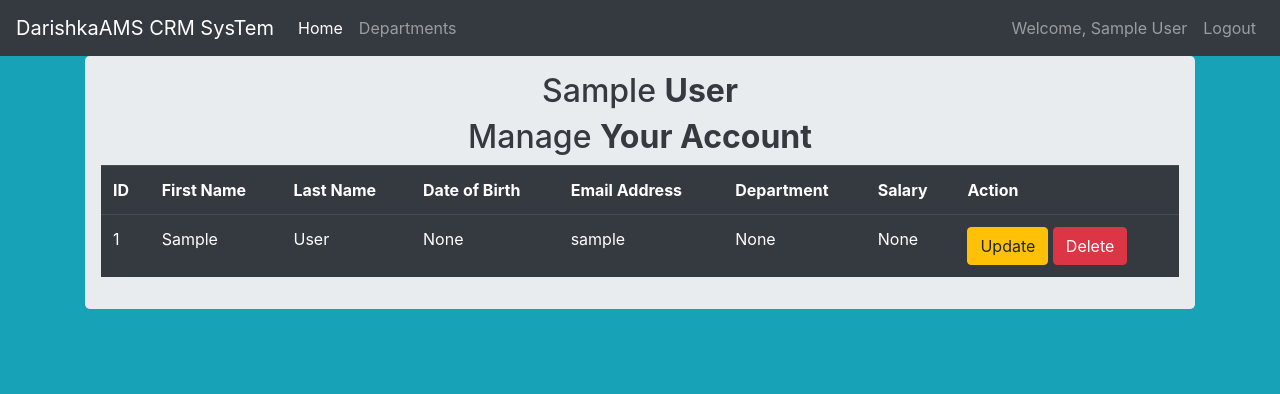
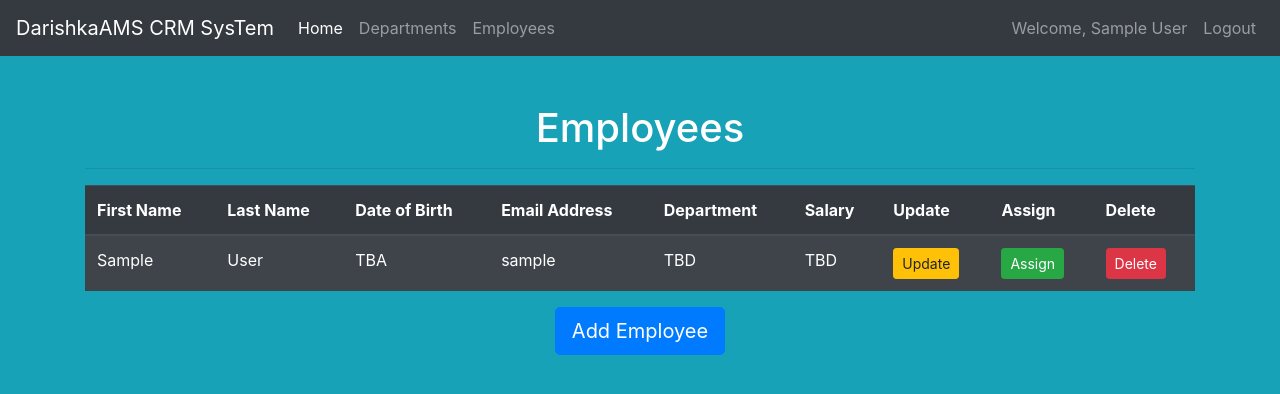
Before and after one commit to DarishkaAMS/Flask_Projects-EPAM-CRM, a Flask app: page /employees in a window 1280 px wide. Shown: the top 394 px of the page. Run offline with Flask 2, Linux system fonts and the light colour scheme; the visitor is signed in with stand-in values (Sample User, id 1); data comes from the database, SQL or seed files in the repository.

Commit message:
Add Employees table

```diff
--- a/department_app/models/employee.py
+++ b/department_app/models/employee.py
@@ -22,7 +22,6 @@ class Employee (db.Model, UserMixin):
     date_of_birth = db.Column(db.Date)
     salary = db.Column(db.Integer)
     password_hash = db.Column(db.String(length=150), nullable=False)
-    # What if dep NAME
     department_id = db.Column(db.Integer, db.ForeignKey('departments.id'))
 
     def to_dict(self):
--- a/department_app/templates/base.html
+++ b/department_app/templates/base.html
@@ -6,7 +6,8 @@
     <meta name="viewport" content="width=device-width, initial-scale=1, shrink-to-fit=no">
 
     <!-- Bootstrap CSS -->
-    <link rel="stylesheet" href="https://cdn.jsdelivr.net/npm/bootstrap@4.5.3/dist/css/bootstrap.min.css" integrity="sha384-TX8t27EcRE3e/ihU7zmQxVncDAy5uIKz4rEkgIXeMed4M0jlfIDPvg6uqKI2xXr2" crossorigin="anonymous">
+    <link rel="stylesheet" href="https://cdn.jsdelivr.net/npm/bootstrap@4.5.3/dist/css/bootstrap.min.css"
+          integrity="sha384-TX8t27EcRE3e/ihU7zmQxVncDAy5uIKz4rEkgIXeMed4M0jlfIDPvg6uqKI2xXr2" crossorigin="anonymous">
     <link rel="icon" type="image/x-icon" href="/static/img/CRM_logo.png">
     <title>
         {% block title %}
@@ -22,11 +23,15 @@
     <div class="collapse navbar-collapse" id="navbarNav">
         <ul class="navbar-nav mr-auto">
             <li class="nav-item active">
-                    <a class="nav-link" href="{{ url_for('user.home_page') }}">Home <span class="sr-only">(current)</span></a>
+                <a class="nav-link" href="{{ url_for('user.home_page') }}">Home <span
+                        class="sr-only">(current)</span></a>
             </li>
             {% if current_user.is_authenticated %}
             <li class="nav-item">
                 <a class="nav-link" href="{{ url_for('user.retrieve_departments') }}">Departments</a>
+            </li>
+            <li class="nav-item">
+                <a class="nav-link" href="{{ url_for('user.retrieve_employees') }}">Employees</a>
             </li>
             {% endif %}
         </ul>
@@ -39,7 +44,8 @@
                 </a>
             </li>
             <li class="nav-item">
-                        <a class="nav-link" href="{{ url_for('user.retrieve_employee', id=current_user.id) }}">Welcome, {{ current_user.first_name }} {{ current_user.last_name }}</a>
+                <a class="nav-link" href="{{ url_for('user.retrieve_employee', id=current_user.id) }}">Welcome, {{
+                    current_user.first_name }} {{ current_user.last_name }}</a>
             </li>
             <li class="nav-item">
                 <a class="nav-link" href="{{ url_for('user.logout_page') }}">Logout</a>
@@ -79,8 +85,12 @@
 <!-- Optional JavaScript; choose one of the two! -->
 
 <!-- Option 1: jQuery and Bootstrap Bundle (includes Popper) -->
-    <script src="https://code.jquery.com/jquery-3.5.1.slim.min.js" integrity="sha384-DfXdz2htPH0lsSSs5nCTpuj/zy4C+OGpamoFVy38MVBnE+IbbVYUew+OrCXaRkfj" crossorigin="anonymous"></script>
-    <script src="https://cdn.jsdelivr.net/npm/bootstrap@4.5.3/dist/js/bootstrap.bundle.min.js" integrity="sha384-ho+j7jyWK8fNQe+A12Hb8AhRq26LrZ/JpcUGGOn+Y7RsweNrtN/tE3MoK7ZeZDyx" crossorigin="anonymous"></script>
+<script src="https://code.jquery.com/jquery-3.5.1.slim.min.js"
+        integrity="sha384-DfXdz2htPH0lsSSs5nCTpuj/zy4C+OGpamoFVy38MVBnE+IbbVYUew+OrCXaRkfj"
+        crossorigin="anonymous"></script>
+<script src="https://cdn.jsdelivr.net/npm/bootstrap@4.5.3/dist/js/bootstrap.bundle.min.js"
+        integrity="sha384-ho+j7jyWK8fNQe+A12Hb8AhRq26LrZ/JpcUGGOn+Y7RsweNrtN/tE3MoK7ZeZDyx"
+        crossorigin="anonymous"></script>
 
 <!-- Option 2: jQuery, Popper.js, and Bootstrap JS
 <script src="https://code.jquery.com/jquery-3.5.1.slim.min.js" integrity="sha384-DfXdz2htPH0lsSSs5nCTpuj/zy4C+OGpamoFVy38MVBnE+IbbVYUew+OrCXaRkfj" crossorigin="anonymous"></script>
@@ -93,5 +103,6 @@
             background-color: #17a2b8;
             color: #fff;
         }
+
 </style>
 </html>
--- a/department_app/templates/employees/employees.html
+++ b/department_app/templates/employees/employees.html
@@ -1,72 +1,125 @@
 {% extends 'base.html' %}
 
 {% block title %}
-{{ current_user.first_name }} | {{ current_user.last_name }}
-{% endblock %}
+Employees
+{% endblock%}
 
 {% block content %}
 
+<!--{% if current_user.is_authenticated %}-->
+<body>
 <div class="container">
-    <div class="row">
-        <div class="col md-12">
-            <div class="jumbotron p-3" align="center" style="color:#343a40">
-                <h2>{{ current_user.first_name }} <b> {{ current_user.last_name }} </b>
-                    <h2>Manage <b> Your Account </b>
-                    </h2>
-
-                    <table class="table table-hover table-dark">
+    <div class="table-wrapper">
+        <br/>
+        <br/>
+        <h1 style="text-align:center;">Employees</h1>
+        {% if employees %}
+        <hr class="intro-divider">
+        <div class="center">
+            <table class="table table-striped table-dark">
+                <thead>
                 <tr>
-                            <th>ID</th>
                             <th>First Name</th>
                             <th>Last Name</th>
                             <th>Date of Birth</th>
                             <th>Email Address</th>
                             <th>Department</th>
                             <th>Salary</th>
-                            <th>Action</th>
+                            <th>Update</th>
+                            <th>Assign</th>
+                            <th>Delete</th>
                 </tr>
 
+                </thead>
+                <tbody>
+                {% for employee in employees %}
                 <tr>
-                            <td>{{current_user.id}}</td>
-                            <td>{{current_user.first_name}}</td>
-                            <td>{{current_user.last_name}}</td>
-                            <td>{{current_user.date_of_birth}}</td>
-                            <td>{{current_user.email_address}}</td>
-                            <td>{{current_user.department}}</td>
-                            <td>{{current_user.salary}}</td>
+
+                            <td>{{employee.first_name}}</td>
+                            <td>{{employee.last_name}}</td>
+                    {% if employee.date_of_birth %}
+                            <td>{{employee.date_of_birth}}</td>
+                    {% else %}
+                                                <td> TBA </td>
+                            {% endif %}
+                            <td>{{employee.email_address}}</td>
+                            {% if employee.department %}
+                            <td>{{employee.department}}</td>
+                            {% else %}
+                            <td> TBD </td>
+                            {% endif %}
+                            {% if employee.salary %}
+                            <td>$ {{employee.salary}}</td>
+                            {% else %}
+                            <td> TBD </td>
+                            {% endif %}
 
                     <td>
-                                <a class="btn btn-warning btn-xs"
-                                   href="{{ url_for('update_employee', id=current_user.id)}}">Update</a>
-                                <a href="#" class="btn btn-danger btn-xs" data-toggle="modal"
-                                   data-target="#deleteModal">Delete</a>
+                                <a href="{{ url_for('user.update_employee', id=employee.id) }}"
+                                   class="btn btn-warning btn-sm">
+                                    Update
+                                </a>
                             </td>
-                        </tr>
-                    </table>
-                    <!-- Modal -->
-                    <div class="modal fade" id="deleteModal" tabindex="-1" role="dialog"
-                         aria-labelledby="deleteModalLabel" aria-hidden="true">
-                        <div class="modal-dialog" role="document">
-                            <div class="modal-content">
+                            <td>
+                                <a href="{{ url_for('user.assign_employee', id=employee.id) }}"
+                                   class="btn btn-success btn-sm">
+                                    Assign
+                                </a>
+                            </td>
+                            <td>
+                                <button type="button" class="btn btn-danger btn-sm" data-toggle="modal"
+                                        data-target="#exampleModalCenter{{employee.id}}">
+                                    Delete
+                                </button>
+                                <div class="modal fade" id="exampleModalCenter{{current_user.id}}">
+                                    <div class="modal-dialog modal-dialog-centered" role="document">
+                                        <div class="modal-content" style="color:black">
                                             <div class="modal-header">
-                                    <h5 class="modal-title" id="deleteModalLabel">Delete Post?</h5>
-                                    <button type="button" class="close" data-dismiss="modal" aria-label="Close">
+                                                <h5 align="center">
+                                                    Deleting Account Permanently
+                                                </h5>
+                                                <button type="button" class="close" data-dismiss="modal"
+                                                        aria-label="Close">
                                                     <span aria-hidden="true">&times;</span>
                                                 </button>
                                             </div>
+                                            <div class="modal-body" align="center">
+                                                <p>Do you really want me to delete</p>
+                                                <h3>{{current_user.first_name}} {{current_user.last_name}} account?</h3>
+                                            </div>
                                             <div class="modal-footer">
-                                    <button type="button" class="btn btn-secondary" data-dismiss="modal">Close</button>
-                                    <form action="{{ url_for('employee_delete_view', id=current_user.id) }}" method="POST">
-                                        <input class="btn btn-danger" type="submit" value="Delete">
+                                                <button type="button" class="btn btn-secondary" data-dismiss="modal">
+                                                    Cancel
+                                                </button>
+                                                <form action="{{ url_for('user.delete_employee', id=current_user.id) }}"
+                                                      method="post">
+                                                    <input type="submit" value="Delete" class="btn btn-danger">
                                                 </form>
                                             </div>
                                         </div>
                                     </div>
                                 </div>
+                            </td>
+                        </tr>
+                {% endfor %}
+                </tbody>
+            </table>
+        </div>
+        <div style="text-align: center">
+            {% else %}
+            <div style="text-align: center">
+                <i style="color:pink"> It looks like no Employees have been added. </i>
+                <hr class="intro-divider">
+                {% endif %}
+                <a href="{{ url_for('user.create_employee') }}" class="btn btn-primary btn-lg">
+                    <i class="fa fa-plus"></i>
+                    Add Employee
+                </a>
             </div>
         </div>
     </div>
 </div>
+</body>
 
-
+<!--{% endif %}-->
 {% endblock %}
--- a/department_app/views/employee_view.py
+++ b/department_app/views/employee_view.py
@@ -87,10 +87,10 @@ def assign_employee(id):
     if form.validate_on_submit():
         employee_to_assign.department = form.department.data
         employee_to_assign.salary = form.salary.data
-
+        print("employee_to_assign.salary", employee_to_assign.salary)
         db.session.add(employee_to_assign)
         db.session.commit()
-        flash('You have successfully assigned a department.', category='success')
+        flash('You have successfully assigned an Employee.', category='success')
 
         # redirect to the employees page
         return redirect(url_for('user.retrieve_employee', id=employee_to_assign.id))
```
Lines whose indentation alone changed are shown as unchanged.
